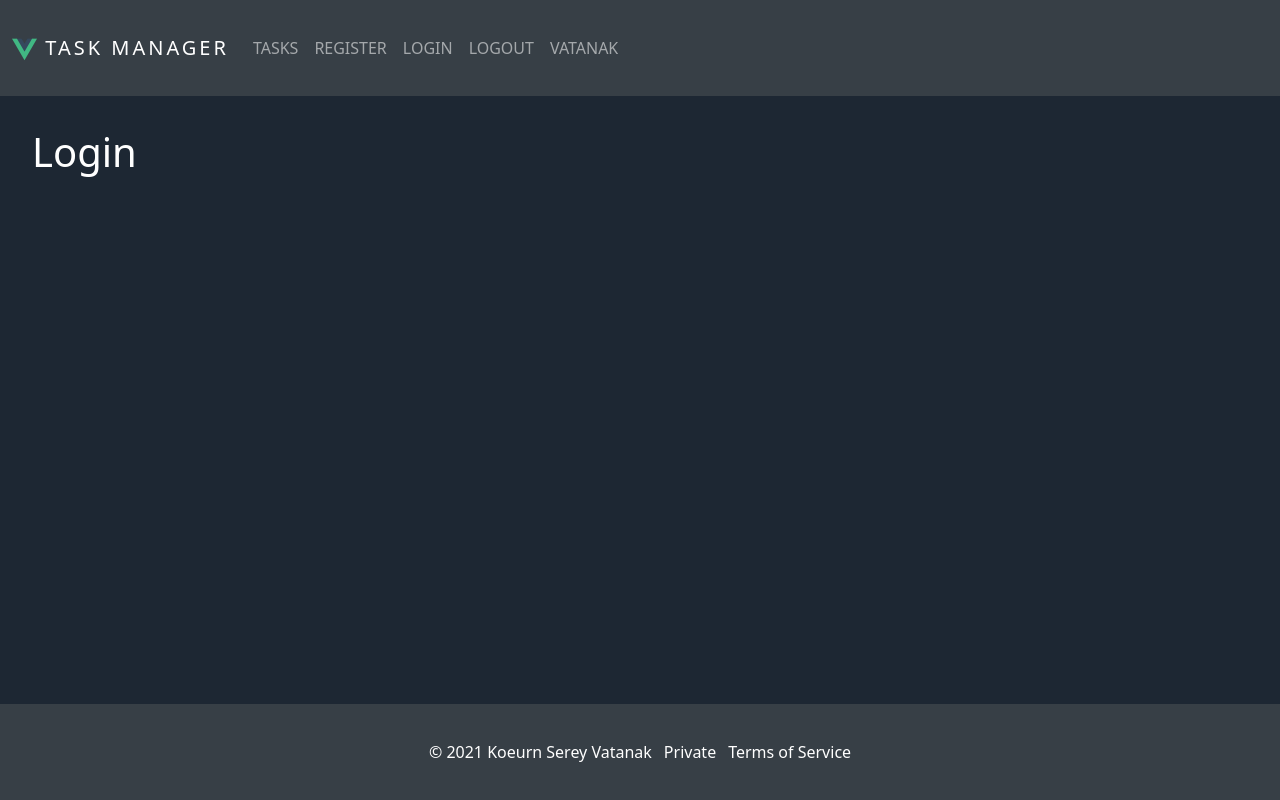
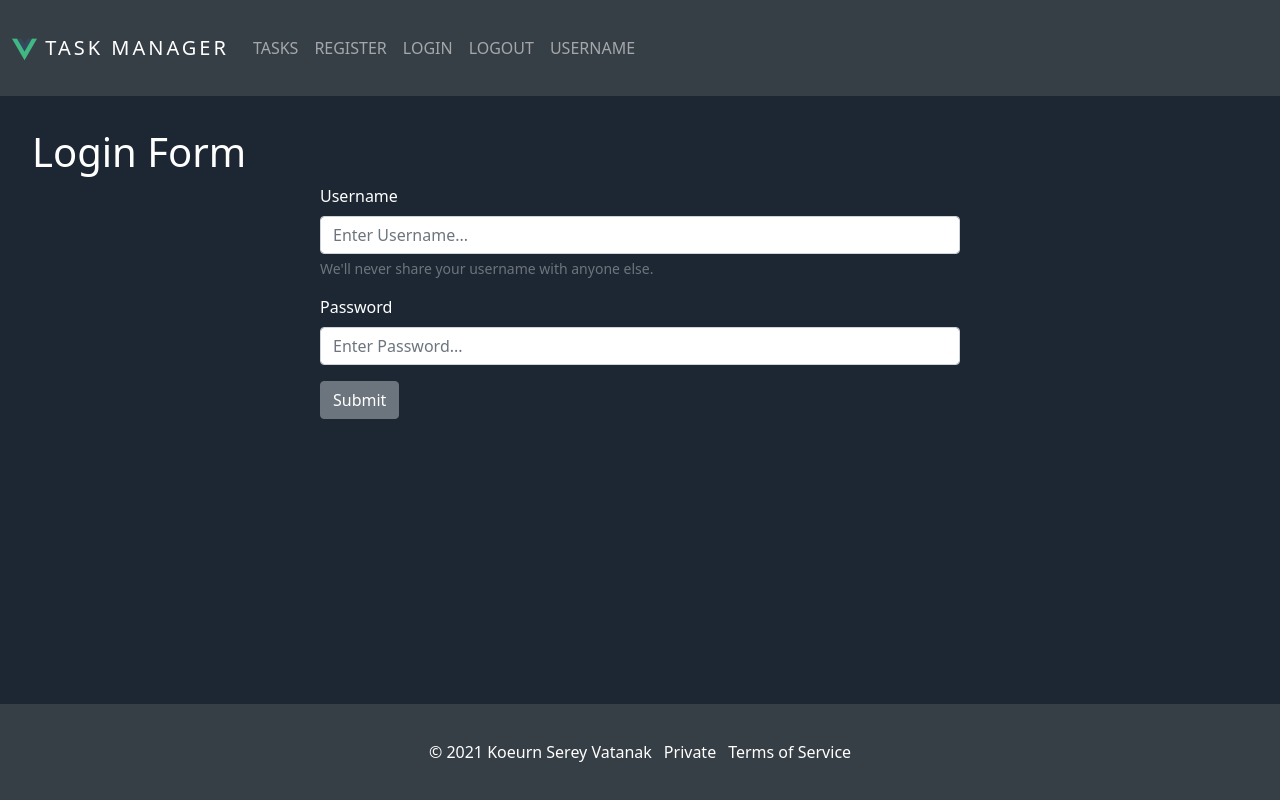
Before and after one commit to vatanak10/mevn-app, a Vue app: page /login in a window 1280 px wide. Built offline with nearby package versions, Linux system fonts and the light colour scheme.

Commit message:
:busts_in_silhouette: vuex state management

```diff
--- a/src/App.vue
+++ b/src/App.vue
@@ -15,6 +15,9 @@
     components: {
       Navbar,
       Footer
+    },
+    beforeCreate: function(){
+      this.$store.dispatch('authenticate');
     }
   }
 </script>
--- a/src/assets/css/style.css
+++ b/src/assets/css/style.css
@@ -50,6 +50,14 @@ div#custom-home {
     align-items: center;
 }
 
+form.custom-form{
+    max-width: 40rem;
+    display: flex;
+    flex-direction: column;
+    margin-right: auto;
+    margin-left: auto;
+}
+
 .btn-primary {
     background-color: #32aced !important;
 }
--- a/src/components/Navbar.vue
+++ b/src/components/Navbar.vue
@@ -24,7 +24,9 @@
                     <a class="nav-link" href="#">Logout</a>
                 </li>
                 <li class="nav-item">
-                    <a class="nav-link" href="#">Vatanak</a>
+                    <a class="nav-link" href="#">
+                        {{this.$store.state.username ? this.$store.state.username : 'Username'}}
+                    </a>
                 </li>
             </ul>
         </div>
--- /dev/null
+++ b/src/services/AuthService.js
@@ -0,0 +1,26 @@
+import store from '../store'
+
+export function isLoggedIn(){
+    const token = localStorage.getItem('token');
+    return token != null;
+}
+
+export function login(){
+    const token = {
+        username: 'vatanak'
+    }
+    setToken(token)
+}
+
+function setToken(token){
+    localStorage.setItem('token', JSON.stringify(token));
+    store.dispatch('authenticate');
+}
+
+export function getUsername(){
+    return 'vatanak';
+}
+
+export function getUserId(){
+    return 1;
+}
--- a/src/store/index.js
+++ b/src/store/index.js
@@ -1,11 +1,29 @@
 import { createStore } from 'vuex'
+import * as auth from '../services/AuthService'
 
 export default createStore({
   state: {
+    isLoggedIn: false,
+    apiUrl: 'http://localhost:8080',
+    username: null,
+    userId: null
   },
   mutations: {
+    authenticate(state){
+      state.isLoggedIn = auth.isLoggedIn();
+      if(state.isLoggedIn){
+        state.username = auth.getUsername();
+        state.userId = auth.getUserId();
+      } else{
+        state.username = null;
+        state.userId = null;
+      }
+    }
   },
   actions: {
+    authenticate(context){
+      context.commit('authenticate');
+    }
   },
   modules: {
   }
--- a/src/views/authentication/Login.vue
+++ b/src/views/authentication/Login.vue
@@ -1,5 +1,37 @@
 <template>
+<div>
     <h1>
-       Login
+       Login Form
     </h1>
+    <form class="custom-form" v-on:submit="onSubmit">
+        <div class="mb-3">
+            <label for="username" class="form-label">Username</label>
+            <input type="text" class="form-control" id="username" placeholder="Enter Username...">
+            <div id="username" class="form-text">We'll never share your username with anyone else.</div>
+        </div>
+        <div class="mb-3">
+            <label for="password" class="form-label">Password</label>
+            <input type="password" class="form-control" id="password" placeholder="Enter Password...">
+        </div>
+        <div class="mb-3 ">
+            <button type="submit" class="btn btn-secondary">Submit</button>
+        </div>
+    </form>
+    </div>
 </template>
+
+<script>
+    import * as auth from '../../services/AuthService'
+
+    export default {
+        name: 'login',
+        methods:{
+            onSubmit: function(event){
+                event.preventDefault();
+                auth.login();
+                this.$router.push({name: 'Home'})
+            }
+        }
+
+    }
+</script>
```
